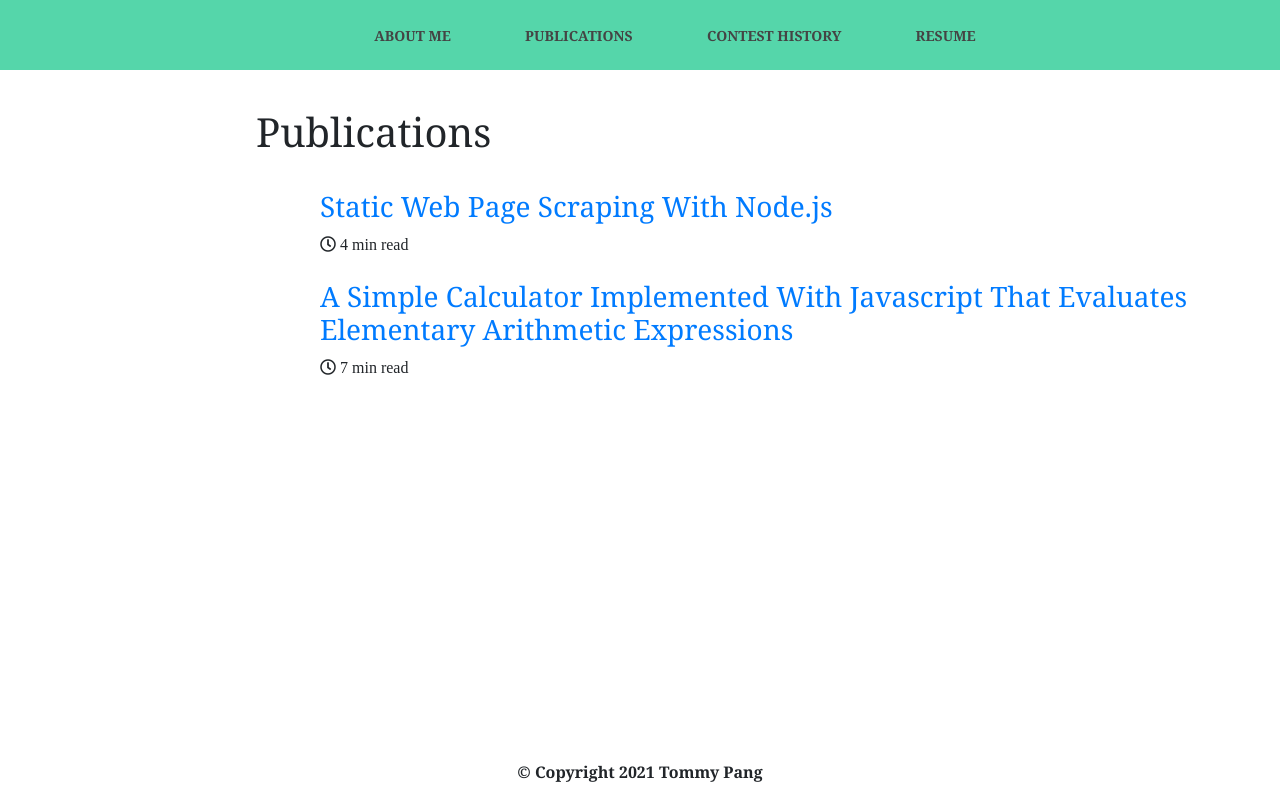
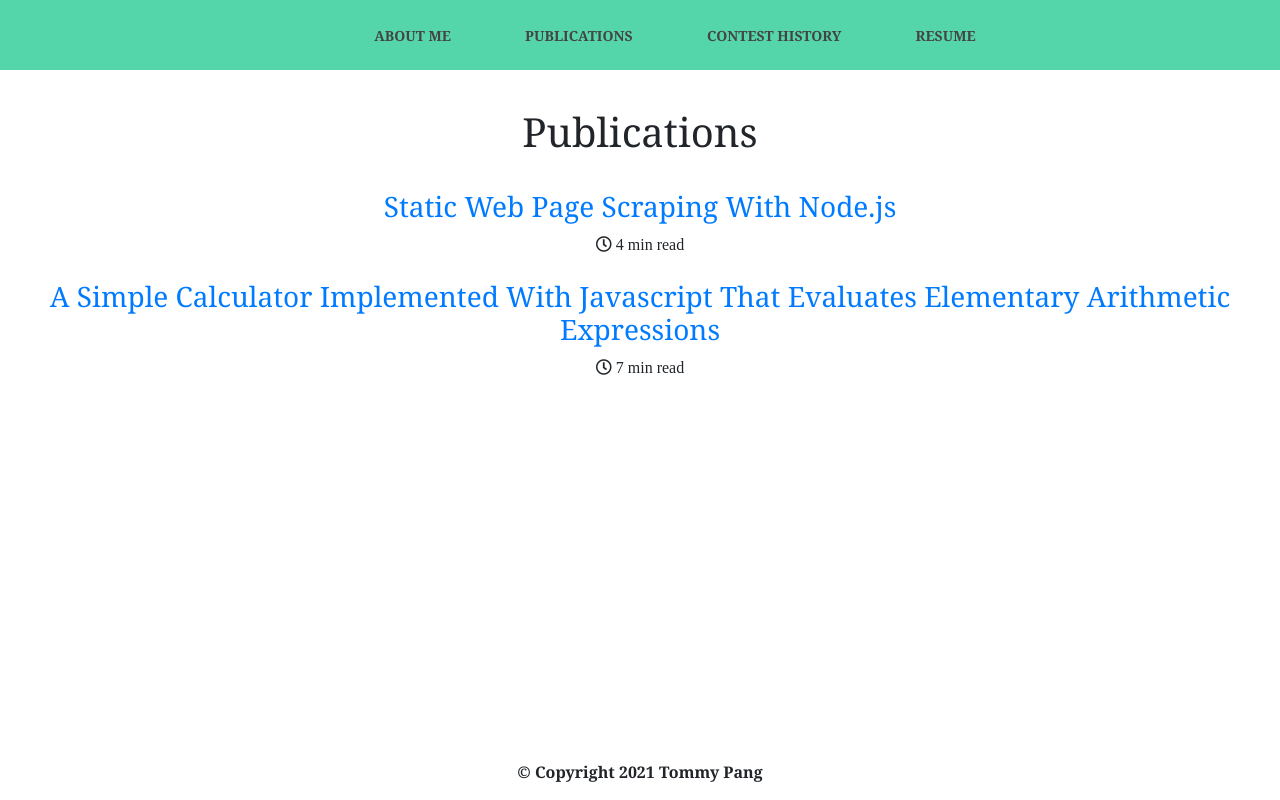
Before and after one commit to TommyPang/PersonalWebsite, a plain HTML site: page publications.html in a window 1280 px wide. Drawn offline with nearby package versions, Linux system fonts and the light colour scheme.

Commit message:
update publication css

```diff
--- a/static/css/publications.css
+++ b/static/css/publications.css
@@ -69,11 +69,11 @@ nav a:hover::before {
 
 .articles_list {
     padding-top: 2%;
-    padding-left: 25%;
+    text-align: center;
 }
 
 .title {
-    padding-left: 20%; padding-top: 3%;
+    text-align: center; padding-top: 3%;
 }
 
 .copyright-text {
```
